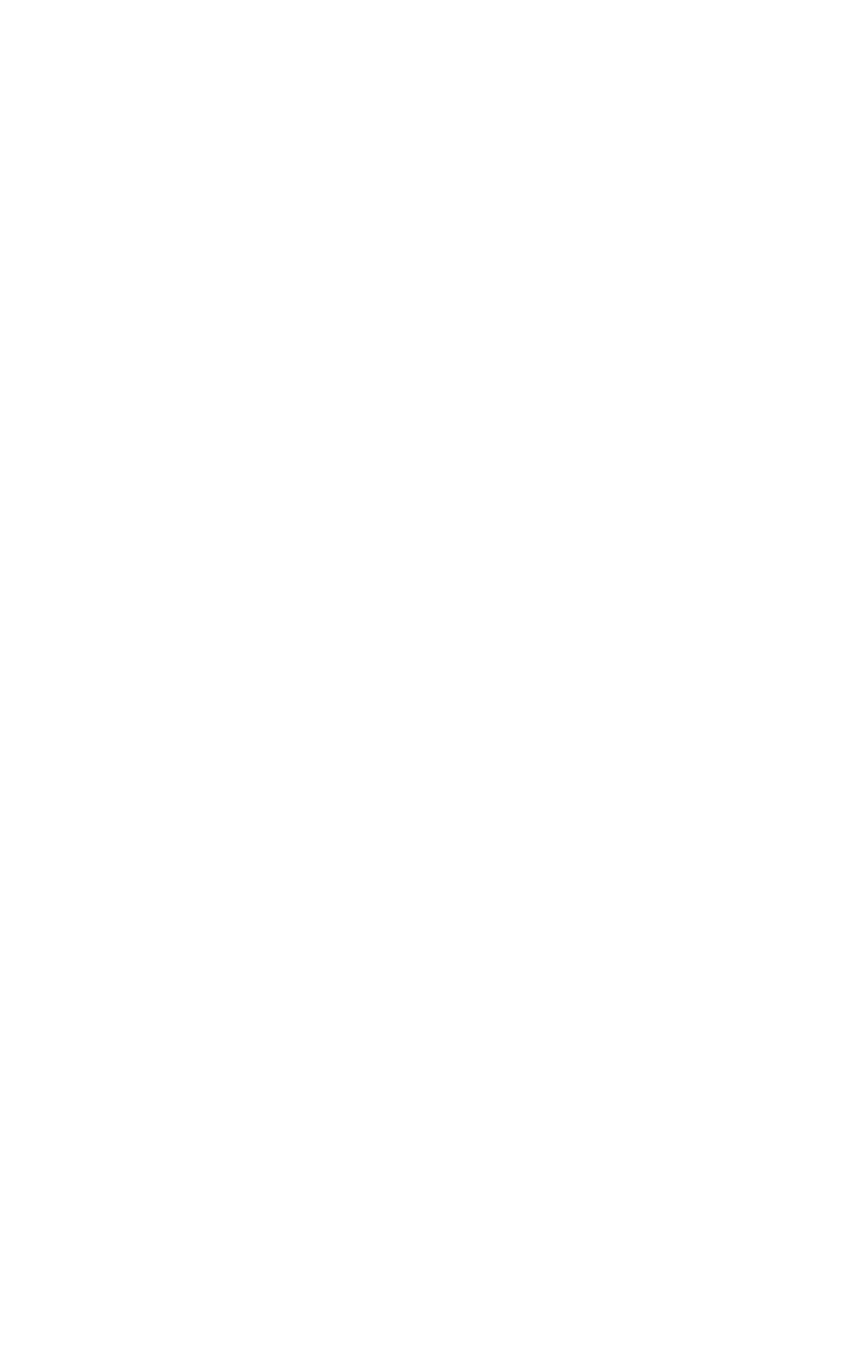
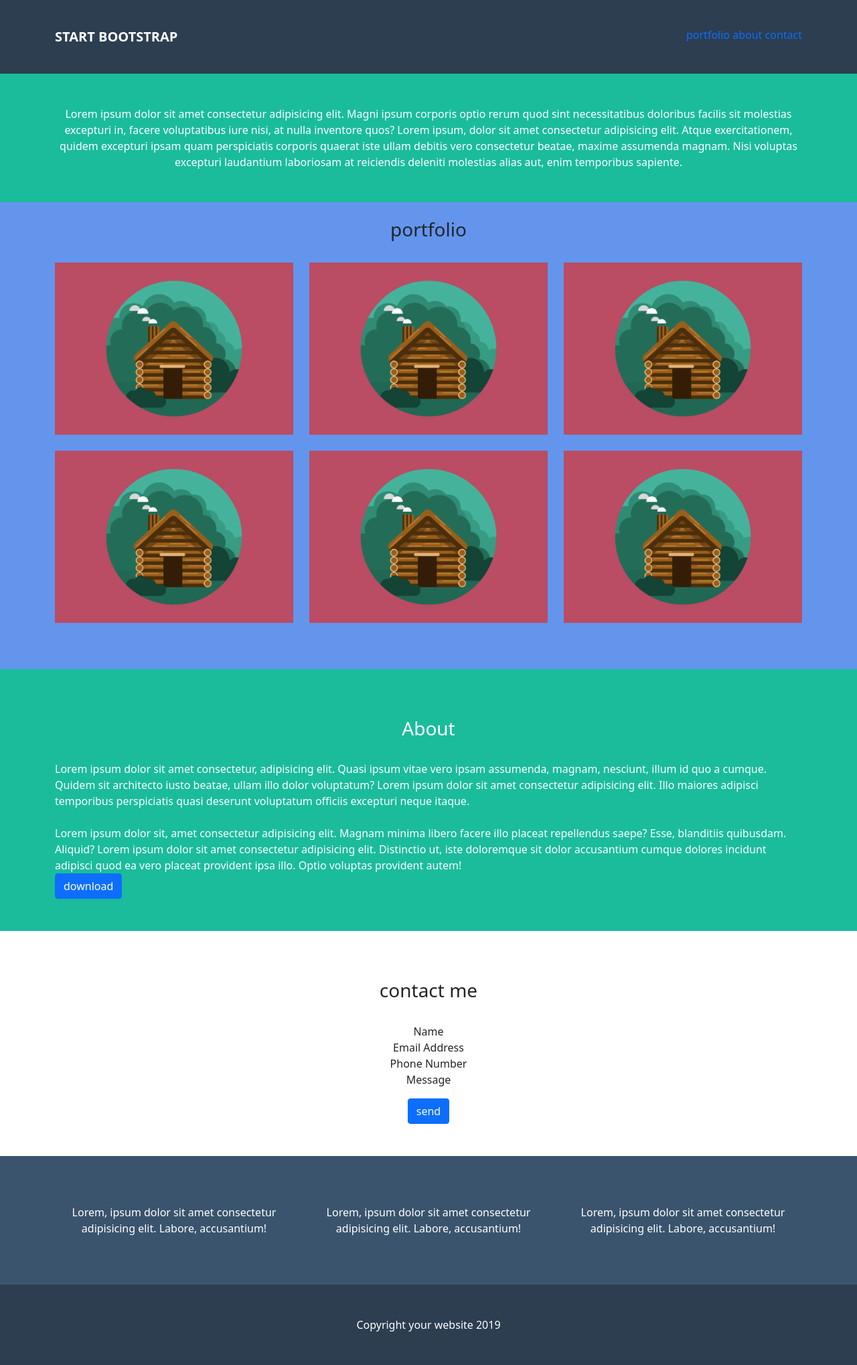
Before and after one commit to Bilobra/html-css-bootstrap-freelancer, a plain HTML site: page index.html in a window 1280 px wide. Shown: the whole page at 67% size. Before the commit the page ends 800 px from the top, so only its background shows below. Drawn offline with nearby package versions, Linux system fonts and the light colour scheme.

Commit message:
struttura con colori

```diff
--- a/css/style.css
+++ b/css/style.css
@@ -0,0 +1,40 @@
+:root{
+    --blue: #2C3E50;
+    --azul: #1ABC9C;
+    --lightblue: #3A546D;
+}
+
+.main_header{
+    background-color: var(--blue);
+    padding: 40px 0;
+    color: white;
+}
+
+.header_title{
+    font-size: 1.25rem;
+}
+
+.hero_image{
+    background-color: var(--azul);
+}
+
+#grid_section{
+    background-color: cornflowerblue;
+    padding-bottom: 4.3rem;
+}
+
+#section_download{
+    background-color: var(--azul);
+}
+
+#section_info{
+    background-color: var(--lightblue);
+}
+
+#site_footer{
+    background-color: var(--blue);
+}
+
+/* #container_small{
+    max-width: 680px;
+} */
--- a/index.html
+++ b/index.html
@@ -18,6 +18,147 @@
   </head>
   <body>
 
+
+    <!-- nav bar -->
+    <header id="site_header" class="main_header">
+        <div class="container d-flex justify-content-between">
+            <div class="text-uppercase fw-bold header_title">start bootstrap</div>
+            <nav>
+                <a  class="text-decoration-none" href="#">portfolio</a>
+                <a  class="text-decoration-none" href="#">about</a>
+                <a  class="text-decoration-none" href="#">contact</a>
+
+            </nav>
+        </div>
+    </header>
+
+
+    <!-- main content -->
+
+    <main id="site_main">
+        <div class="hero_image text-center text-white p-5">
+            <div class="container">
+                Lorem ipsum dolor sit amet consectetur adipisicing elit. Magni ipsum corporis optio rerum quod sint necessitatibus doloribus facilis sit molestias excepturi in, facere voluptatibus iure nisi, at nulla inventore quos?
+                Lorem ipsum, dolor sit amet consectetur adipisicing elit. Atque exercitationem, quidem excepturi ipsam quam perspiciatis corporis quaerat iste ullam debitis vero consectetur beatae, maxime assumenda magnam. Nisi voluptas excepturi laudantium laboriosam at reiciendis deleniti molestias alias aut, enim temporibus sapiente.
+            </div>
+        </div>
+
+
+
+        <!-- sezione con le card -->
+
+        <section id="grid_section">
+            <div class="container">
+                <h3 class="text-center py-4">portfolio</h3>
+                <div class="row row-cols-1 row-cols-lg-3 g-4">
+                    <div class="col">
+                        <div class="figure">
+                            <img  class="img-fluid" src="./img/cabin.png" alt="">
+                        </div>
+                    </div>
+                    <div class="col">
+                        <div class="figure">
+                            <img  class="img-fluid" src="./img/cabin.png" alt="">
+                        </div>
+                    </div>
+                    <div class="col">
+                        <div class="figure">
+                            <img  class="img-fluid" src="./img/cabin.png" alt="">
+                        </div>
+                    </div>
+                    <div class="col">
+                        <div class="figure">
+                            <img  class="img-fluid" src="./img/cabin.png" alt="">
+                        </div>
+                    </div>
+                    <div class="col">
+                        <div class="figure">
+                            <img  class="img-fluid" src="./img/cabin.png" alt="">
+                        </div>
+                    </div>
+                    <div class="col">
+                        <div class="figure">
+                            <img  class="img-fluid" src="./img/cabin.png" alt="">
+                        </div>
+                    </div>
+                </div>
+
+
+            </div>
+        </section>
+
+
+
+
+        <!-- sezione download , non riesco a centrare il bottone
+        e devo impostare un container più piccolo-->
+
+
+        <section id="section_download" class=" p-5 text-white">
+            <div class="container ">
+                <h3 class="text-center py-4">About</h3>
+                <div class="row g-4 row-cols-sm-1">
+                    <div class="col">
+                       Lorem ipsum dolor sit amet consectetur, adipisicing elit. Quasi ipsum vitae vero ipsam assumenda, magnam, nesciunt, illum id quo a cumque. Quidem sit architecto iusto beatae, ullam illo dolor voluptatum? Lorem ipsum dolor sit amet consectetur adipisicing elit. Illo maiores adipisci temporibus perspiciatis quasi deserunt voluptatum officiis excepturi neque itaque.
+                    </div>
+                    <div class="col">Lorem ipsum dolor sit, amet consectetur adipisicing elit. Magnam minima libero facere illo placeat repellendus saepe? Esse, blanditiis quibusdam. Aliquid? Lorem ipsum dolor sit amet consectetur adipisicing elit. Distinctio ut, iste doloremque sit dolor accusantium cumque dolores incidunt adipisci quod ea vero placeat provident ipsa illo. Optio voluptas provident autem!</div>
+                </div>
+                <a class="btn btn-primary" href="#">
+                    download
+                </a>
+            </div>
+        </section>
+
+
+        <!-- section contatti -->
+
+        <section id="section_contact" class="p-5">
+            <div class="container text-center">
+                <h3 class="text-center py-4">contact me</h3>
+                <div class="row ">
+                    <div class="col">
+                        <ul class="list-unstyled">
+                            <li>Name</li>
+                            <li>Email Address</li>
+                            <li>Phone Number</li>
+                            <li>Message</li>
+                        </ul>
+                    </div>
+
+                </div>
+
+                <a href="#" class="btn btn-primary">
+                    send
+                </a>
+
+            </div>
+        </section>
+
+
+        <!-- sezione info  -->
+        <section id="section_info" class="text-white text-center p-5">
+            <div class="container">
+                <div class="row">
+                    <div class="col p-4">Lorem, ipsum dolor sit amet consectetur adipisicing elit. Labore, accusantium!</div>
+                    <div class="col p-4">Lorem, ipsum dolor sit amet consectetur adipisicing elit. Labore, accusantium!</div>
+                    <div class="col p-4">Lorem, ipsum dolor sit amet consectetur adipisicing elit. Labore, accusantium!</div>
+                </div>
+
+        </section>
+
+
+    </main>
+
+    <!-- footer -->
+    <footer id="site_footer">
+        <div class="container-fluid text-white text-center p-5">
+            <div class="row">
+                <div class="col">
+                    Copyright your website 2019
+                </div>
+            </div>
+        </div>
+    </footer>
 
 
 
```
